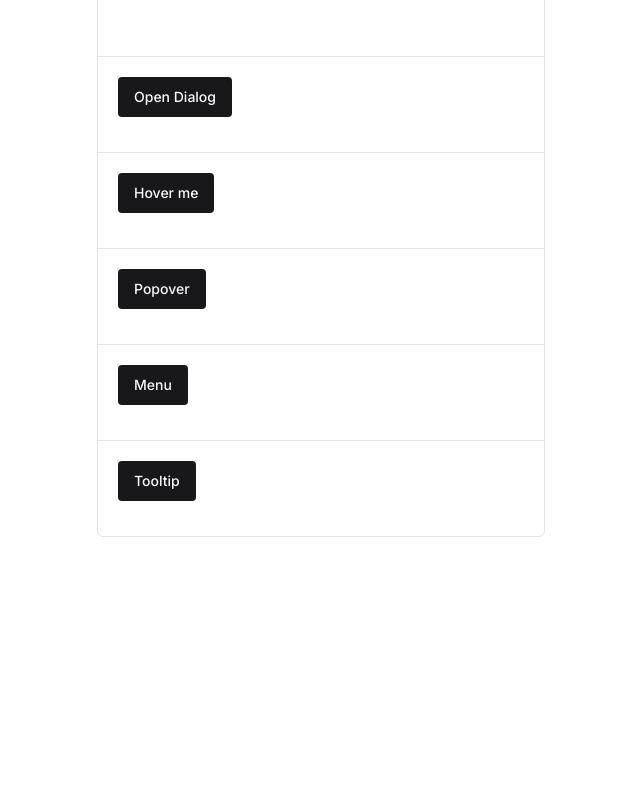
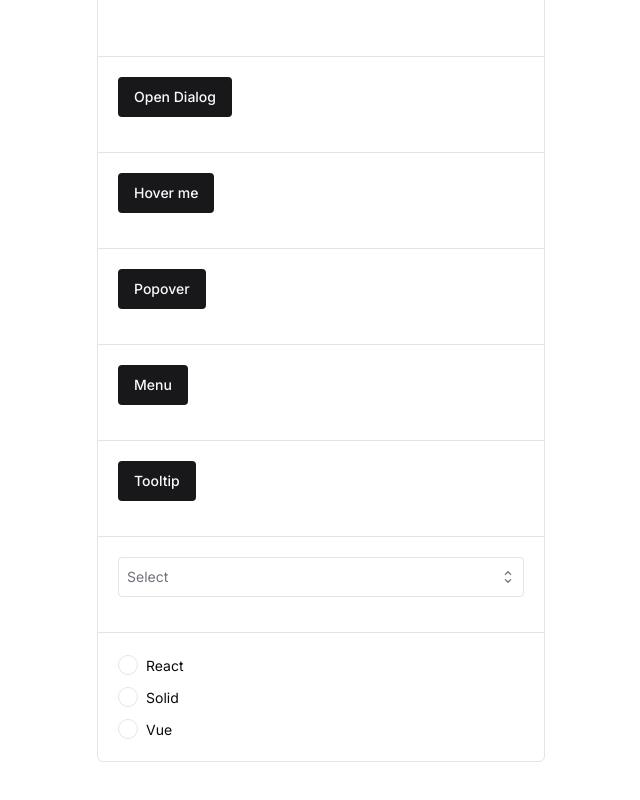
Before and after one commit to thevipinmishra/harbor-ui, a Next.js app: page / in a window 1280 px wide. Shown: the part 2352-3152 px from the top of the page, without its empty margins (319-959 px from the left). Before the commit the page ends 2929 px from the top, so only its background shows below. Built offline with nearby package versions, Linux system fonts and the light colour scheme.

Commit message:
feat:add Select and RadioGroup components on homepage

```diff
--- a/src/app/(home)/page.tsx
+++ b/src/app/(home)/page.tsx
@@ -30,19 +30,43 @@ import {
   CircularProgress,
   CircularProgressCircle,
 } from "@/components/ui/CircularProgress";
-import { LinearProgress, LinearProgressTrack } from "@/components/ui/LinearProgress";
+import {
+  LinearProgress,
+  LinearProgressTrack,
+} from "@/components/ui/LinearProgress";
 import {
   Dialog,
   DialogContent,
   DialogTitle,
   DialogTrigger,
 } from "@/components/ui/Dialog";
-import { HoverCard, HoverCardContent, HoverCardTrigger } from "@/components/ui/HoverCard";
-import { Popover, PopoverContent, PopoverTrigger } from "@/components/ui/Popover";
+import {
+  HoverCard,
+  HoverCardContent,
+  HoverCardTrigger,
+} from "@/components/ui/HoverCard";
+import {
+  Popover,
+  PopoverContent,
+  PopoverTrigger,
+} from "@/components/ui/Popover";
 import { Menu, MenuContent, MenuItem, MenuTrigger } from "@/components/ui/Menu";
-import { Tooltip, TooltipContent, TooltipTrigger } from "@/components/ui/Tooltip";
+import {
+  Tooltip,
+  TooltipContent,
+  TooltipTrigger,
+} from "@/components/ui/Tooltip";
+import {
+  Select,
+  SelectContent,
+  SelectItem,
+  SelectTrigger,
+} from "@/components/ui/Select";
+import { createListCollection } from "@ark-ui/react";
+import { RadioGroup, RadioGroupItem } from "@/components/ui/RadioGroup";
 
 export default function HomePage() {
+  const collection = createListCollection({ items: ["React", "Solid", "Vue"] });
   return (
     <main className="py-10">
       <div className="max-w-md mx-auto border border-border rounded-md divide-y divide-border  *:min-h-24 *:p-5">
@@ -130,28 +154,32 @@ export default function HomePage() {
           <ScrollArea className="h-44 bg-secondary p-2 rounded-lg">
             <div className="space-y-3 text-sm">
               <p>
-                Lorem ipsum dolor sit amet, consectetur adipiscing elit. Sed sit amet
-                tortor nec odio fermentum ultrices. Donec nec sollicitudin metus. Nullam
-                nec nisi at orci tincidunt fermentum. Nullam nec nisi at orci tincidunt
-                fermentum. Nullam nec nisi at orci tincidunt
+                Lorem ipsum dolor sit amet, consectetur adipiscing elit. Sed sit
+                amet tortor nec odio fermentum ultrices. Donec nec sollicitudin
+                metus. Nullam nec nisi at orci tincidunt fermentum. Nullam nec
+                nisi at orci tincidunt fermentum. Nullam nec nisi at orci
+                tincidunt
               </p>
               <p>
-                Lorem ipsum dolor sit amet, consectetur adipiscing elit. Sed sit amet
-                tortor nec odio fermentum ultrices. Donec nec sollicitudin metus. Nullam
-                nec nisi at orci tincidunt fermentum. Nullam nec nisi at orci tincidunt
-                fermentum. Nullam nec nisi at orci tincidunt
+                Lorem ipsum dolor sit amet, consectetur adipiscing elit. Sed sit
+                amet tortor nec odio fermentum ultrices. Donec nec sollicitudin
+                metus. Nullam nec nisi at orci tincidunt fermentum. Nullam nec
+                nisi at orci tincidunt fermentum. Nullam nec nisi at orci
+                tincidunt
               </p>
               <p>
-                Lorem ipsum dolor sit amet, consectetur adipiscing elit. Sed sit amet
-                tortor nec odio fermentum ultrices. Donec nec sollicitudin metus. Nullam
-                nec nisi at orci tincidunt fermentum. Nullam nec nisi at orci tincidunt
-                fermentum. Nullam nec nisi at orci tincidunt
+                Lorem ipsum dolor sit amet, consectetur adipiscing elit. Sed sit
+                amet tortor nec odio fermentum ultrices. Donec nec sollicitudin
+                metus. Nullam nec nisi at orci tincidunt fermentum. Nullam nec
+                nisi at orci tincidunt fermentum. Nullam nec nisi at orci
+                tincidunt
               </p>
               <p>
-                Lorem ipsum dolor sit amet, consectetur adipiscing elit. Sed sit amet
-                tortor nec odio fermentum ultrices. Donec nec sollicitudin metus. Nullam
-                nec nisi at orci tincidunt fermentum. Nullam nec nisi at orci tincidunt
-                fermentum. Nullam nec nisi at orci tincidunt
+                Lorem ipsum dolor sit amet, consectetur adipiscing elit. Sed sit
+                amet tortor nec odio fermentum ultrices. Donec nec sollicitudin
+                metus. Nullam nec nisi at orci tincidunt fermentum. Nullam nec
+                nisi at orci tincidunt fermentum. Nullam nec nisi at orci
+                tincidunt
               </p>
             </div>
           </ScrollArea>
@@ -193,7 +221,10 @@ export default function HomePage() {
 
         <div>
           <div className="flex">
-            <Avatar fallback="V" src="https://avatar.iran.liara.run/public/10" />
+            <Avatar
+              fallback="V"
+              src="https://avatar.iran.liara.run/public/10"
+            />
           </div>
         </div>
 
@@ -253,10 +284,10 @@ export default function HomePage() {
               <DialogTitle>Dialog Title</DialogTitle>
               <div>
                 <p className="text-sm text-muted-foreground">
-                  Lorem ipsum dolor sit amet consectetur adipisicing elit. Repellat vitae
-                  facere maiores hic unde dolor, sapiente fuga repudiandae ipsam alias
-                  saepe quisquam laborum incidunt nulla voluptates odit. Libero, veniam
-                  reprehenderit!
+                  Lorem ipsum dolor sit amet consectetur adipisicing elit.
+                  Repellat vitae facere maiores hic unde dolor, sapiente fuga
+                  repudiandae ipsam alias saepe quisquam laborum incidunt nulla
+                  voluptates odit. Libero, veniam reprehenderit!
                 </p>
               </div>
             </DialogContent>
@@ -271,10 +302,10 @@ export default function HomePage() {
             <HoverCardContent className="max-w-sm">
               <div>
                 <p>
-                  Lorem ipsum dolor sit amet consectetur adipisicing elit. Repellat vitae
-                  facere maiores hic unde dolor, sapiente fuga repudiandae ipsam alias
-                  saepe quisquam laborum incidunt nulla voluptates odit. Libero, veniam
-                  reprehenderit!
+                  Lorem ipsum dolor sit amet consectetur adipisicing elit.
+                  Repellat vitae facere maiores hic unde dolor, sapiente fuga
+                  repudiandae ipsam alias saepe quisquam laborum incidunt nulla
+                  voluptates odit. Libero, veniam reprehenderit!
                 </p>
               </div>
             </HoverCardContent>
@@ -289,10 +320,10 @@ export default function HomePage() {
             <PopoverContent className="max-w-sm">
               <div>
                 <p>
-                  Lorem ipsum dolor sit amet consectetur adipisicing elit. Repellat vitae
-                  facere maiores hic unde dolor, sapiente fuga repudiandae ipsam alias
-                  saepe quisquam laborum incidunt nulla voluptates odit. Libero, veniam
-                  reprehenderit!
+                  Lorem ipsum dolor sit amet consectetur adipisicing elit.
+                  Repellat vitae facere maiores hic unde dolor, sapiente fuga
+                  repudiandae ipsam alias saepe quisquam laborum incidunt nulla
+                  voluptates odit. Libero, veniam reprehenderit!
                 </p>
               </div>
             </PopoverContent>
@@ -322,6 +353,27 @@ export default function HomePage() {
             </TooltipContent>
           </Tooltip>
         </div>
+
+        <div>
+          <Select collection={collection}>
+            <SelectTrigger />
+            <SelectContent>
+              {collection.items.map((item) => (
+                <SelectItem key={item} item={item}>
+                  {item}
+                </SelectItem>
+              ))}
+            </SelectContent>
+          </Select>
+        </div>
+
+        <div>
+          <RadioGroup>
+            <RadioGroupItem value="react">React</RadioGroupItem>
+            <RadioGroupItem value="solid">Solid</RadioGroupItem>
+            <RadioGroupItem value="vue">Vue</RadioGroupItem>
+          </RadioGroup>
+        </div>
       </div>
     </main>
   );
--- a/src/components/ui/Accordion.tsx
+++ b/src/components/ui/Accordion.tsx
@@ -50,7 +50,7 @@ const AccordionItemTrigger = (props: AccordionItemTriggerProps) => {
       className={accordionVariants().itemTrigger()}
       {...rest}
     >
-      {children}{" "}
+      {children}
       <AccordionPrimitive.ItemIndicator className={accordionVariants().itemIndicator()}>
         <Plus /> &#x200B;
       </AccordionPrimitive.ItemIndicator>
--- a/src/components/ui/Checkbox.tsx
+++ b/src/components/ui/Checkbox.tsx
@@ -15,7 +15,7 @@ const checkboxVariants = tv({
     root: ["flex items-baseline gap-2"],
     group: ["space-y-4"],
     control: [
-      "size-6 shrink-0 rounded border flex justify-center items-center border-input data-[state=checked]:bg-primary data-[state=checked]:text-primary-foreground data-[state=checked]:border-primary",
+      "size-5 shrink-0 rounded border flex justify-center items-center border-input data-[state=checked]:bg-primary data-[state=checked]:text-primary-foreground data-[state=checked]:border-primary",
       "data-[state=indeterminate]:bg-primary data-[state=indeterminate]:text-primary-foreground data-[state=indeterminate]:border-primary",
       "data-[focus-visible]:ring-1 data-[focus-visible]:ring-ring data-[focus-visible]:ring-offset-1 data-[focus-visible]:ring-offset-background",
       "data-[invalid]:data-[state=checked]:border-destructive data-[invalid]:data-[state=checked]:bg-destructive data-[invalid]:data-[focus-visible]:ring-destructive/50",
--- a/src/components/ui/RadioGroup.tsx
+++ b/src/components/ui/RadioGroup.tsx
@@ -17,7 +17,7 @@ const radioGroupVariants = tv({
     item: ["flex items-baseline gap-2", "data-[disabled]:opacity-50"],
     itemText: ["text-sm text-foreground order-last"],
     itemControl: [
-      "size-6 rounded-full bg-background shrink-0 border border-input motion-safe:transition-colors",
+      "size-5 rounded-full bg-background shrink-0 border border-input motion-safe:transition-colors",
       "data-[state=checked]:border-primary data-[state=checked]:border-[6px]",
       "data-[disabled]:opacity-50 data-[disabled]:pointer-events-none",
     ],
```
